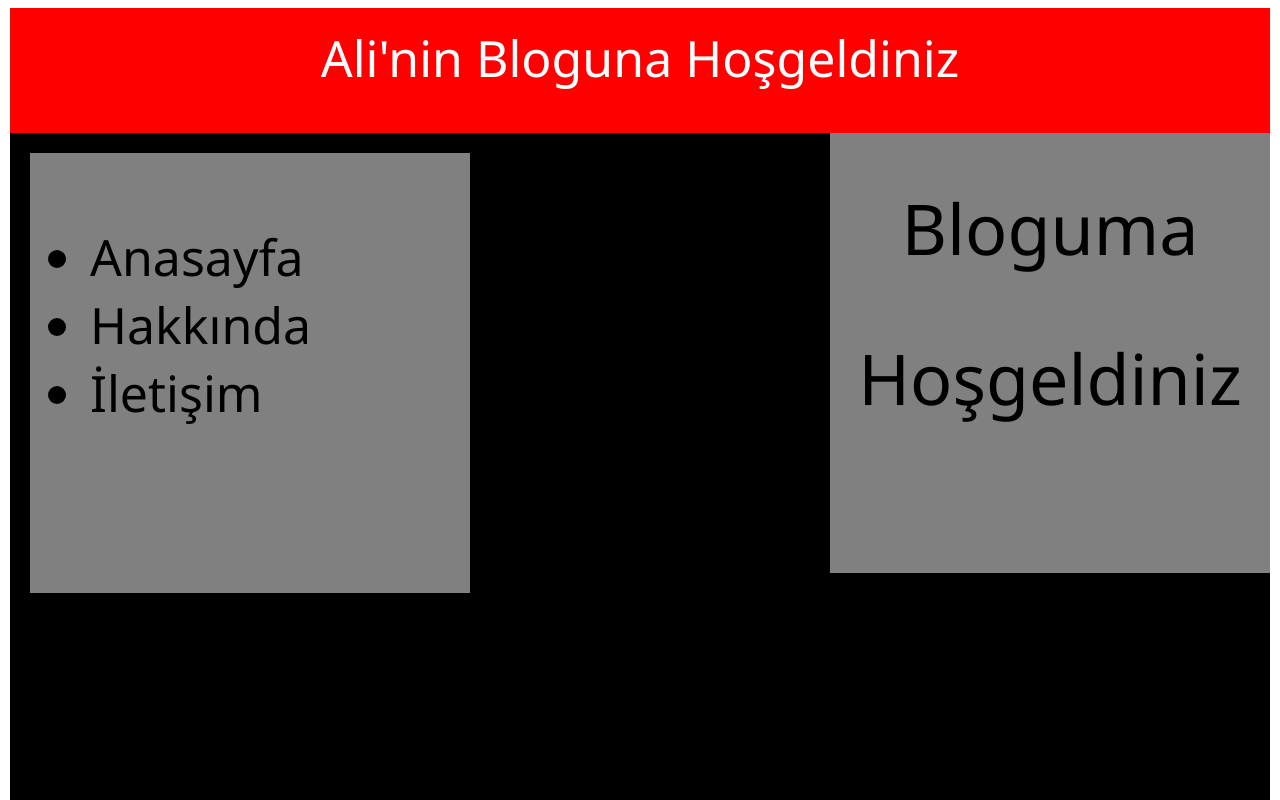
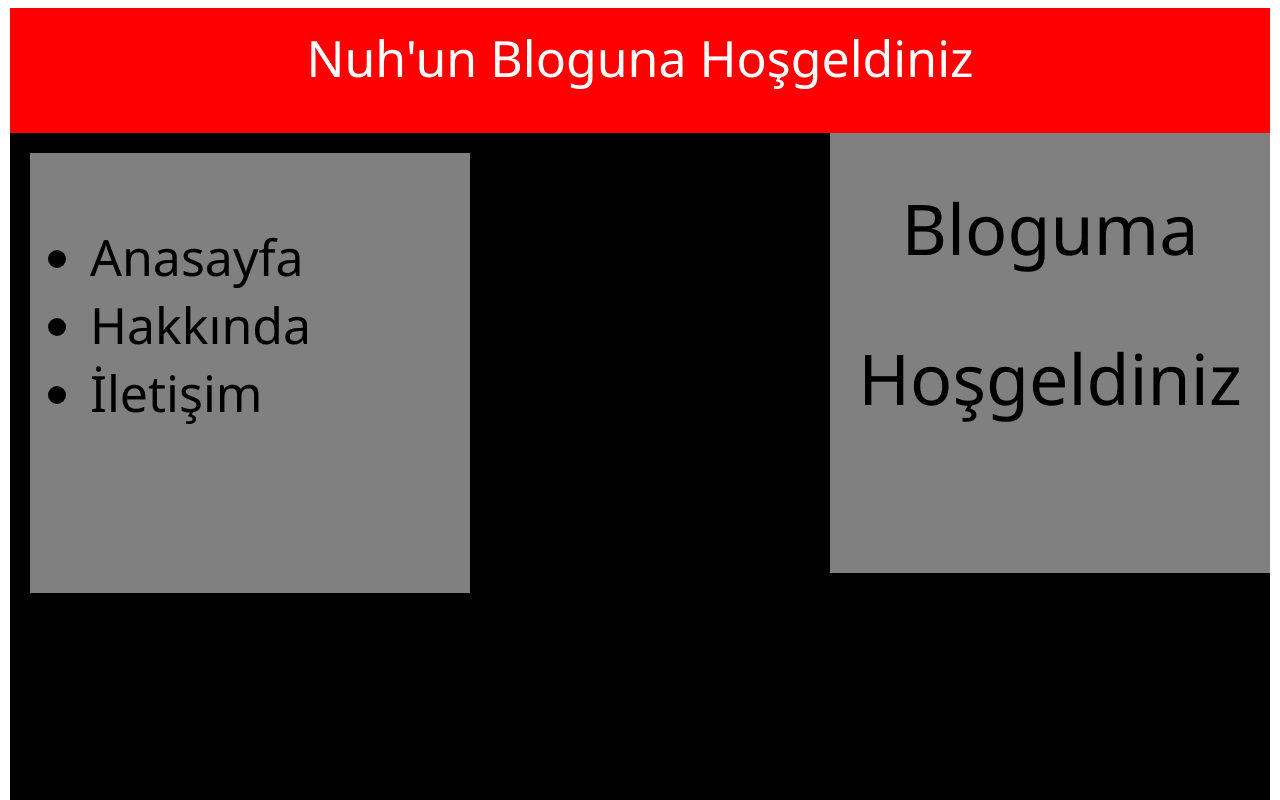
Before and after one commit to SULYMANNUHZENGIN/SULYMANNUHZENGIN.github.io, a plain HTML site: page index.html in a window 1280 px wide. Shown: the top 800 px of the page. Drawn offline with Linux system fonts and the light colour scheme.

Commit message:
Revert "Revert "asdf""
This reverts commit c10c1af0cfe3e296323b785b1920f9a549016aa2.

```diff
--- a/index.html
+++ b/index.html
@@ -5,7 +5,7 @@
     </head>
     <body>
         <div id="body">
-            <div id="banner">Ali'nin Bloguna Hoşgeldiniz</div>
+            <div id="banner">Nuh'un Bloguna Hoşgeldiniz</div>
             <div id="menu"><ul>
                 <li><a>Anasayfa</a></li>
                 <li><a>Hakkında</a></li>
```
